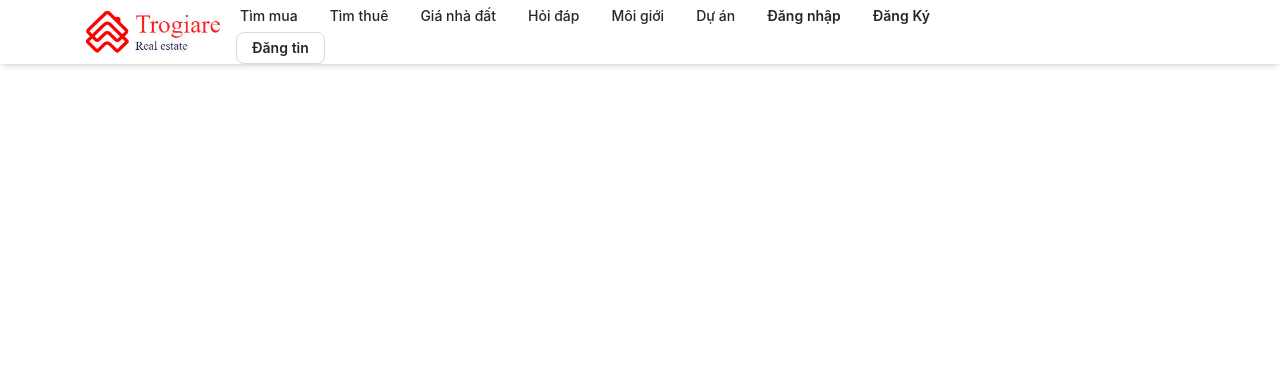
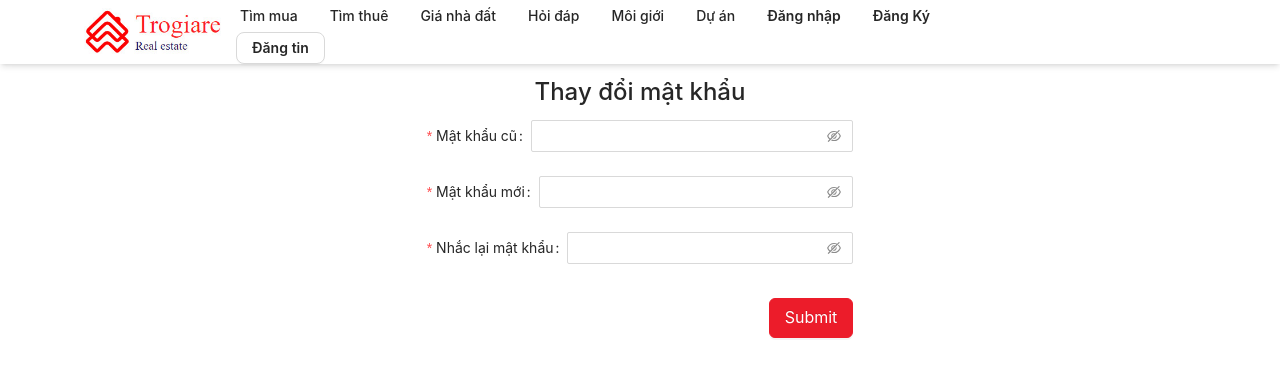
Before and after one commit to NguyenPhuc01/DoAnHubt, a React (Create React App) app: page /change-password in a window 1280 px wide. Shown: the top 376 px of the page. Built offline with nearby package versions, Linux system fonts and the light colour scheme.

Commit message:
update post

```diff
--- a/src/App.tsx
+++ b/src/App.tsx
@@ -1,11 +1,12 @@
 import React, { lazy, Suspense } from "react";
-import './App.less';
+import "./App.less";
 import Login from "./Page/Login/Login";
 import { BrowserRouter } from "react-router-dom";
 import { Route, Routes } from "react-router";
 import Header from "./Container/Header";
 import LoadingComponent from "./Container/LoadingComponent";
 import Post from "./Page/Post/Post";
+import ChangePassword from "./Page/ChangePassword/ChangePassword";
 const Home = lazy(() => import("./Page/Home/Home"));
 const ConfirmRegister = lazy(
   () => import("./Page/ConfirmRegister/ConfirmRegister")
@@ -22,6 +23,7 @@ const App = () => {
           <Routes>
             <Route path="/" element={<Home />} />
             <Route path="/login" element={<Login />} />
+            <Route path="/change-password" element={<ChangePassword />} />
             <Route path="/register" element={<Register />} />
             <Route path="/dang-tin" element={<Post />} />
             <Route path="/confirm/:token" element={<ConfirmRegister />} />
--- a/src/Container/FormPost.js
+++ b/src/Container/FormPost.js
@@ -1,7 +1,8 @@
 import React, { useEffect, useState } from "react";
-
+import { InboxOutlined } from "@ant-design/icons";
 import { Button, Divider, Form, Input, InputNumber, Radio, Select } from "antd";
 import axios from "axios";
+import Dragger from "antd/lib/upload/Dragger";
 const { Option } = Select;
 
 export default function FormPost() {
@@ -11,8 +12,43 @@ export default function FormPost() {
   const [getAllCity, setGetAllCity] = useState([]);
   const [getDistrict, setGetDistrict] = useState([]);
   const [getWards, setGetWards] = useState([]);
+  const [typePost, setTypePost] = useState("RENT");
+
   const onFinish = (values) => {
     console.log("Success:", values);
+    let postData = new FormData();
+    postData.append("name", values.title);
+    postData.append("village", values.Wards);
+    postData.append("province", values.city);
+    postData.append(
+      "addressDetails",
+      `${values.Wards}, ${values.District} ,${values.city}`
+    );
+    postData.append("district", values.District);
+    postData.append("priceUnit", "Tháng");
+    postData.append("price", values.price);
+    postData.append("area", "100");
+    postData.append("bedroom", values.bedroom);
+    postData.append("description", values.description);
+    postData.append("facade", values.Facade);
+    postData.append("direction", values.DirectionHouse);
+    postData.append("juridical", values.legal);
+    postData.append("gateway", values.way);
+    postData.append("numberFloor", values.floors);
+    postData.append("toilet", values.toilet);
+    postData.append("furniture", values.interior);
+    postData.append("image", values.image.file);
+    postData.append("imagesDetails", values.image.fileList);
+    postData.append("typePost", typePost);
+
+    axios
+      .post(`${process.env.REACT_APP_URL}/api/v1/posts`)
+      .then((res) => {
+        console.log(res);
+      })
+      .catch((err) => {
+        console.log(err);
+      });
   };
   const onFinishFailed = (errorInfo) => {
     console.log("Failed:", errorInfo);
@@ -91,6 +127,9 @@ export default function FormPost() {
         option.label.toLowerCase().indexOf(inputValue.toLowerCase()) > -1
     );
   };
+  const onChangeImage = (file) => {
+    console.log("🚀 ~ file: FormPost.js:96 ~ onChangeImage ~ file:", file);
+  };
   const dropdownRender = (menus) => <div>{menus}</div>;
   return (
     <div className="bg-[#fff] shadow-lg rounded-md p-6">
@@ -99,14 +138,20 @@ export default function FormPost() {
         <Button
           className="w-full"
           type={active === false ? "primary" : ""}
-          onClick={() => setActive(false)}
+          onClick={() => {
+            setTypePost("SELL_HOUSE");
+            setActive(false);
+          }}
         >
           Bán
         </Button>
         <Button
           className="w-full"
           type={active === true ? "primary" : ""}
-          onClick={() => setActive(true)}
+          onClick={() => {
+            setActive(true);
+            setTypePost("RENT");
+          }}
         >
           Cho Thuê
         </Button>
@@ -470,6 +515,38 @@ export default function FormPost() {
             <Input placeholder="Nhập số" type="number" suffix="m" allowClear />
           </Form.Item>
         </div>
+
+        <div className="mt-10">
+          <h1 className="text-2xl font-semibold">Hình ảnh</h1>
+          <ul>
+            <li>• Hãy dùng ảnh thật, không trùng, không chèn số điện thoại</li>
+            <li>• Mỗi ảnh kích thước tối thiểu 100x100 px, tối đa 15 MB</li>
+            <li>
+              • Số lượng ảnh tối đa tuỳ theo loại tin chọn ở bước tiếp theo
+            </li>
+          </ul>
+          <div className=" py-5">
+            <Form.Item name="image">
+              <Dragger
+                name="file"
+                accept=".png,.jpg,.jpeg"
+                multiple
+                beforeUpload={() => {
+                  return false;
+                }}
+                listType="picture"
+                // onChange={onChangeImage}
+              >
+                <p className="ant-upload-drag-icon">
+                  <InboxOutlined />
+                </p>
+                <p className="ant-upload-text">Bấm đển chọn ảnh cần tải lên</p>
+                <p className="ant-upload-hint">Hoặc kéo thả ảnh vào đây</p>
+              </Dragger>
+            </Form.Item>
+          </div>
+        </div>
+
         <Form.Item>
           <div className="flex justify-between ">
             <Button style={{ borderRadius: 8 }} size="large">
--- a/src/Container/Header.js
+++ b/src/Container/Header.js
@@ -1,7 +1,7 @@
 import React, { useState } from "react";
 import { Button, Col, Drawer, Dropdown, Menu, Row, Space, Divider } from "antd";
 import { DownOutlined } from "@ant-design/icons";
-import { Link } from "react-router-dom";
+import { Link, useNavigate } from "react-router-dom";
 import { useSelector } from "react-redux";
 import ModalLogin from "./ModalLogin";
 import ModalRegister from "./ModalRegister";
@@ -16,6 +16,13 @@ import {
 } from "react-icons/md";
 import { RiAdvertisementLine } from "react-icons/ri";
 import { TfiWallet } from "react-icons/tfi";
+
+function Header(props) {
+  const loginResult = useSelector((state) => state.login.loginResult);
+  const [isModalOpen, setIsModalOpen] = useState(false);
+  const [isModalRegisterOpen, setIsModalRegisterOpen] = useState(false);
+  const [open, setOpen] = useState(false);
+  const navigate = useNavigate();
   const menu = (
     <Menu
       style={{ width: "240px", borderRadius: "8px" }}
@@ -57,7 +64,7 @@ const menu = (
           ),
         },
         {
-        key: "4",
+          key: "changePass",
           label: (
             <p
               style={{ marginBottom: 0, padding: "4px 0" }}
@@ -100,19 +107,12 @@ const menu = (
         if (e.key === "logout") {
           localStorage.clear();
           window.location.reload();
+        } else if (e.key === "changePass") {
+          navigate("/change-password");
         }
       }}
     />
   );
-// onClick={() => {
-//
-// }}
-function Header(props) {
-  const loginResult = useSelector((state) => state.login.loginResult);
-  const [isModalOpen, setIsModalOpen] = useState(false);
-  const [isModalRegisterOpen, setIsModalRegisterOpen] = useState(false);
-  const [open, setOpen] = useState(false);
-
   const showModal = () => {
     setIsModalOpen(true);
   };
--- a/src/Container/Layout.js
+++ b/src/Container/Layout.js
@@ -38,7 +38,6 @@ export default function LayoutPage({ children }) {
             collapsible
             collapsed={collapsed}
             theme="light"
-            className=" overflow-auto"
             width={280}
             style={{
               overflow: "auto",
@@ -47,10 +46,11 @@ export default function LayoutPage({ children }) {
               left: 0,
               top: 60,
               bottom: 0,
+              zIndex: 99,
             }}
           >
             <button
-              className="flex w-full mt-3 "
+              className="flex w-full mt-3 cursor-pointer"
               style={{
                 justifyContent: collapsed ? "center" : "end",
                 padding: 10,
@@ -59,6 +59,7 @@ export default function LayoutPage({ children }) {
             >
               {collapsed ? <MenuUnfoldOutlined /> : <MenuFoldOutlined />}
             </button>
+
             <div className="logo flex px-4 pb-4 pt-2 items-center">
               {collapsed ? (
                 <div className="bg-[#FFECEB] h-12 w-12 rounded-full flex justify-center items-center text-2xl font-semibold uppercase text-[#74150F]">
--- /dev/null
+++ b/src/Page/ChangePassword/ChangePassword.js
@@ -0,0 +1,97 @@
+import { Button, Col, Form, Input, Row, notification } from "antd";
+import axios from "axios";
+import React, { useEffect } from "react";
+
+export default function ChangePassword() {
+  const onFinish = (values) => {
+    console.log("Success:", values);
+    if (values.newPass !== values.reNewPass) {
+      notification.warning({
+        message: "Mật khẩu không khớp",
+        placement: "bottomRight",
+      });
+    } else {
+      let data = JSON.stringify({
+        password: values.oldPass,
+        rePassword: values.newPass,
+      });
+
+      axios
+        .put(`${process.env.REACT_APP_URL}/api/v1/users/change-password`, data)
+        .then((res) => {
+          console.log(res);
+        })
+        .catch((err) => {
+          console.log(err);
+        });
+    }
+  };
+  const onFinishFailed = (errorInfo) => {
+    console.log("Failed:", errorInfo);
+  };
+
+  useEffect(() => {}, []);
+  return (
+    <div className="pt-16 ">
+      <Row>
+        <Col xs={24} md={8}></Col>
+        <Col xs={24} md={8}>
+          <div>
+            <div>
+              <h1 className="text-2xl font-medium text-center mt-3">
+                Thay đổi mật khẩu
+              </h1>
+              <Form
+                initialValues={{ remember: true }}
+                onFinish={onFinish}
+                onFinishFailed={onFinishFailed}
+                autoComplete="off"
+              >
+                <Form.Item
+                  label="Mật khẩu cũ"
+                  name="oldPass"
+                  rules={[
+                    { required: true, message: "Bạn cần nhập trường này" },
+                  ]}
+                >
+                  <Input.Password />
+                </Form.Item>
+
+                <Form.Item
+                  label="Mật khẩu mới"
+                  name="newPass"
+                  rules={[
+                    { required: true, message: "Bạn cần nhập trường này" },
+                  ]}
+                >
+                  <Input.Password />
+                </Form.Item>
+                <Form.Item
+                  label="Nhắc lại mật khẩu"
+                  name="reNewPass"
+                  rules={[
+                    { required: true, message: "Bạn cần nhập trường này" },
+                  ]}
+                >
+                  <Input.Password />
+                </Form.Item>
+
+                <Form.Item className="flex justify-end">
+                  <Button
+                    type="primary"
+                    htmlType="submit"
+                    size="large"
+                    style={{ borderRadius: 6, marginTop: 10 }}
+                  >
+                    Submit
+                  </Button>
+                </Form.Item>
+              </Form>
+            </div>
+          </div>
+        </Col>
+        <Col xs={24} md={8}></Col>
+      </Row>
+    </div>
+  );
+}
--- a/src/Page/Post/Post.js
+++ b/src/Page/Post/Post.js
@@ -1,6 +1,5 @@
 import React from "react";
 import LayoutPage from "../../Container/Layout";
-import Footer from "../../Container/Footer";
 import { Col, Row } from "antd";
 import FormPost from "../../Container/FormPost";
 
```
Lines whose indentation alone changed are shown as unchanged.
